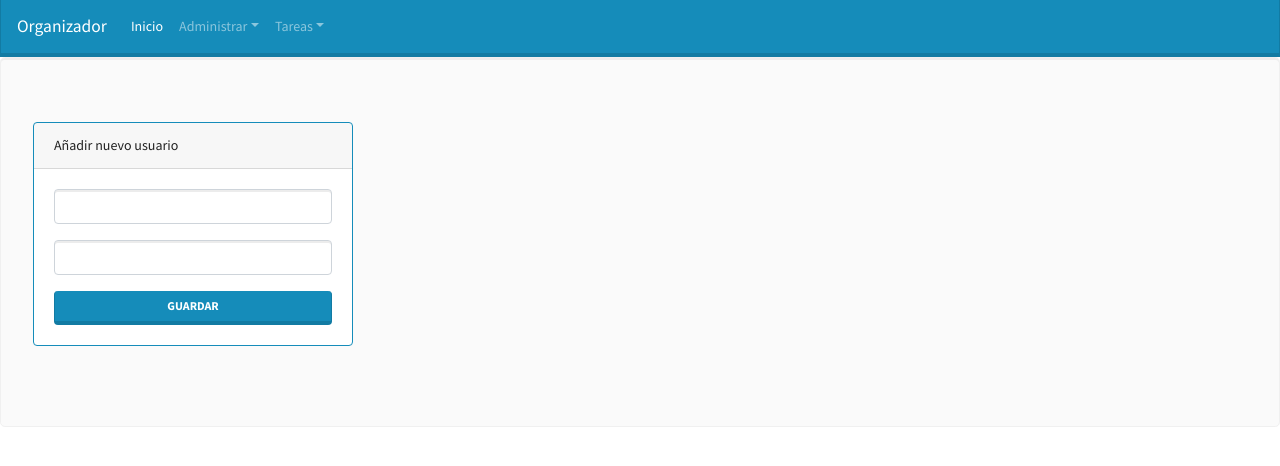
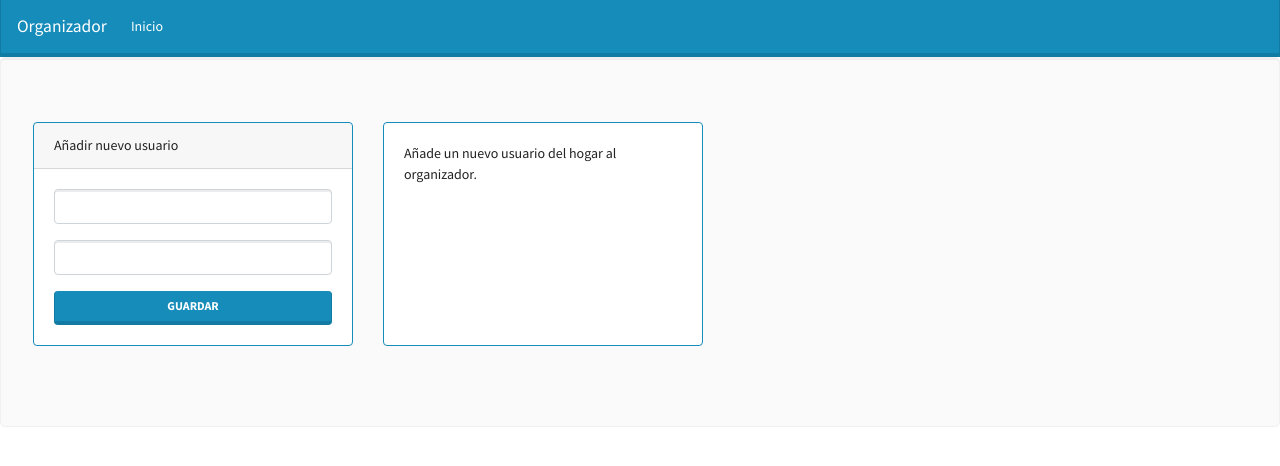
Before and after one commit to BeleIgnacia/Organizador, a Django app: a page that uses templates/hogar/dashboard.html in a window 1280 px wide. Shown: the top 466 px of the page. Run offline with Django 3.2, Linux system fonts and the light colour scheme; parts of the project's set-up code (start-up, migrations or seed data) failed here and were passed over; some libraries are stand-ins or nearby versions.

Commit message:
Modificaciones en interfaz y variable 'es_administrador' ahora se guarda en session

```diff
--- a/apps/hogar/views.py
+++ b/apps/hogar/views.py
@@ -109,16 +109,10 @@ def loginUser(request):
 
 
 def dashboard(request):
-    # Toma la pk de usuario en la sesión
     pk_usuario = request.session.get('pk_usuario','')
-    # Crea una instancia de usuario
     usuario = Usuario.objects.get(pk=pk_usuario)
-    # Crea una instancia del domicilio de usuario
-    domicilio = Domicilio.objects.get(pk=usuario.domicilio.id)
-    # Entrega las intancias al contexto
-    context = {'usuario':usuario,'domicilio':domicilio}
-    # Entrega el contexto al render
-    return render(request, 'hogar/dashboard.html', context)
+    request.session['es_administrador'] = usuario.es_administrador
+    return render(request, 'hogar/dashboard.html')
 
 
 def index(request):
--- a/templates/hogar/añadir_usuario.html
+++ b/templates/hogar/añadir_usuario.html
@@ -4,6 +4,7 @@
 
 {% block content %}
 <div class="jumbotron">
+  <div class="card-deck">
     <div class="card border-primary mb-3" style="max-width: 20rem;">
       <div class="card-header">Añadir nuevo usuario</div>
       <div class="card-body">
@@ -20,6 +21,14 @@
       </form>
       </div>
     </div>
+    <div class="card border-primary mb-3" style="max-width: 20rem;">
+      <div class="card-body">
+        <p class="card-text">
+        Añade un nuevo usuario del hogar al organizador.
+        </p>
+      </div>
+    </div>
+  </div>
 </div>
 
 {% block extrastatic %}
--- a/templates/hogar/dashboard.html
+++ b/templates/hogar/dashboard.html
@@ -14,6 +14,7 @@
                 <li class="nav-item active">
                     <a class="nav-link" href="/hogar/dashboard">Inicio<span class="sr-only">(current)</span></a>
                 </li>
+                {% if request.session.es_administrador %}
                 <li class="nav-item dropdown">
                     <a class="nav-link dropdown-toggle" data-toggle="dropdown" href="#" role="button" aria-haspopup="true" aria-expanded="false">Administrar</a>
                     <div class="dropdown-menu" style="">
@@ -31,6 +32,7 @@
                         <a class="dropdown-item" href="/tareas/listar_tareas_asignadas">Ver tareas asignadas</a>
                     </div>
                 </li>
+                {% endif %}
             </ul>
         </div>
     </nav>
```
Also changed, not shown: templates/tareas/tarea_form.html (+15 -2 lines). Lines whose indentation alone changed are shown as unchanged.
